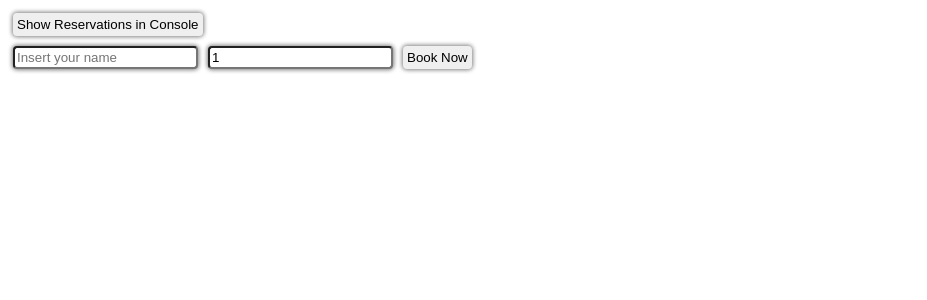
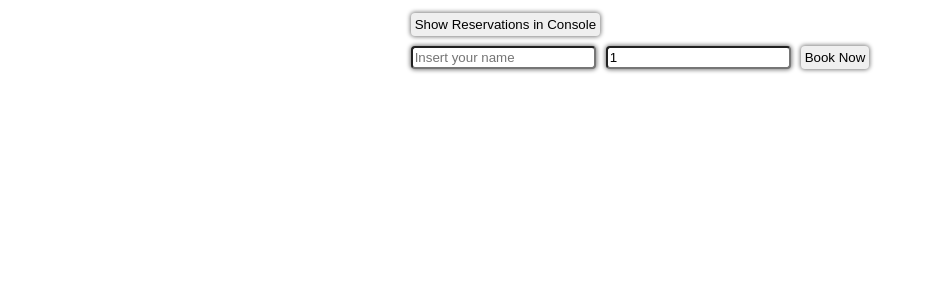
Before and after one commit to sergiogalici/sh-react-exercise-1-last, a React (Create React App) app: page / in a window 1280 px wide. Shown: the top 300 px of the page, without its empty margins (0-927 px from the left). Built offline with nearby package versions, Linux system fonts and the light colour scheme.

Commit message:
2 files modified

```diff
--- a/App.tsx
+++ b/App.tsx
@@ -74,7 +74,6 @@ export default function App() {
   };
 
   const handleSave = (value: number, updatedGuests: number): void => {
-    console.log('New people, ', updatedGuests);
     setReservations(
       reservations.map((res) =>
         res.id === Number(value) ? { ...res, numOfGuests: updatedGuests } : res
--- a/style.css
+++ b/style.css
@@ -1,6 +1,12 @@
 h1,
 p {
   font-family: Lato;
+}
+
+body {
+  display: flex;
+  flex-direction: column;
+  align-items: center;
 }
 
 input {
@@ -28,5 +34,5 @@ button {
 }
 
 button:hover {
-  background-color: rgb(134, 161, 152);
+  background-color: rgb(160, 202, 188);
 }
```
